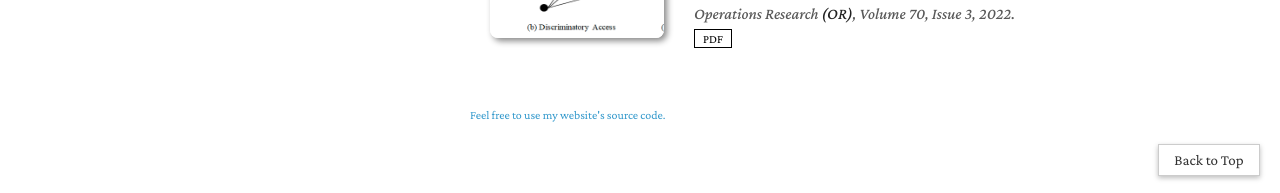
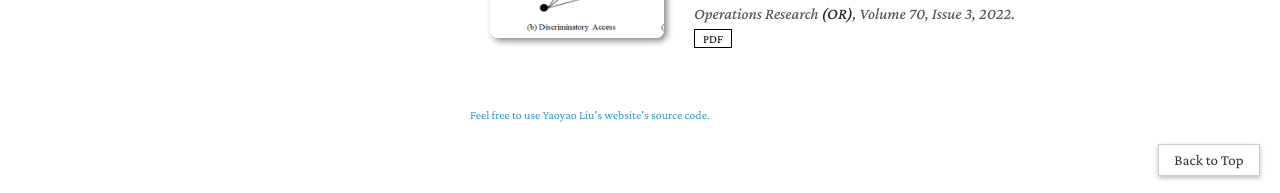
Before and after one commit to j-pang/j-pang.github.io, a Jekyll site: the page built from index.md, in a window 1280 px wide and 900 px high, scrolled down 801 px. Shown: the part 704-897 px from the top of the window. Built offline with Jekyll 4.4.1, drawn with Linux system fonts in a browser that asks for light colours; nearby versions of some CDN libraries; a style sheet for code colours, icons or effects is not loaded; our own code applies the rules of GitHub Pages for plain Markdown files.

Commit message:
Update homepage.html

```diff
--- a/_layouts/homepage.html
+++ b/_layouts/homepage.html
@@ -148,7 +148,7 @@
 
       <div style="font: 12px/1.2 Crimson Pro, serif">
         <br>
-        <a href="https://github.com/yaoyao-liu/minimal-light" rel="noopener">Feel free to use my website's source code.</a>
+        <a href="https://github.com/yaoyao-liu/minimal-light" rel="noopener">Feel free to use Yaoyao Liu's website's source code.</a>
       </div>
 
       <br>
```
